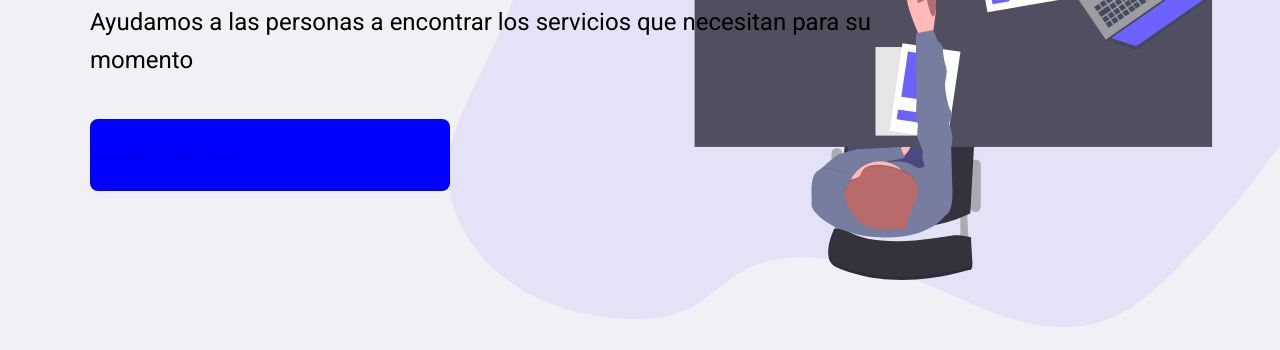
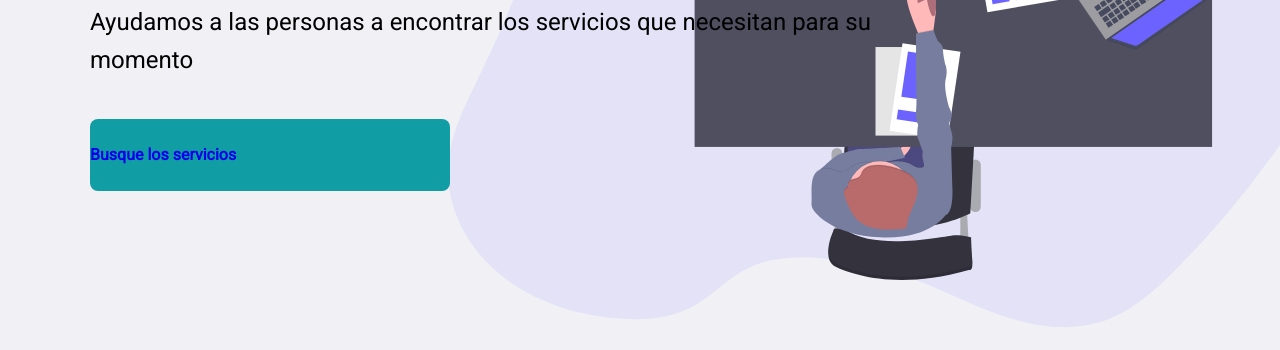
Before and after one commit to FelipeFontouraBr/Emplex, a plain HTML site: page index.html in a window 1280 px wide. Shown: the part 450-800 px from the top of the page. Drawn offline with Linux system fonts and the light colour scheme.

Commit message:
Added variable color

```diff
--- a/styles/home.css
+++ b/styles/home.css
@@ -60,6 +60,6 @@ header a span {
     display: flex;
     align-items: center;
     margin-top: 40px;
-    background-color: blue;
+    background-color: var(--primary-color);
     transition: 400ms;
 }
--- a/styles/main.css
+++ b/styles/main.css
@@ -1,5 +1,6 @@
 :root {
     --title-color: #322153;
+    --primary-color: #119DA4;
 }
 
 * {
```
